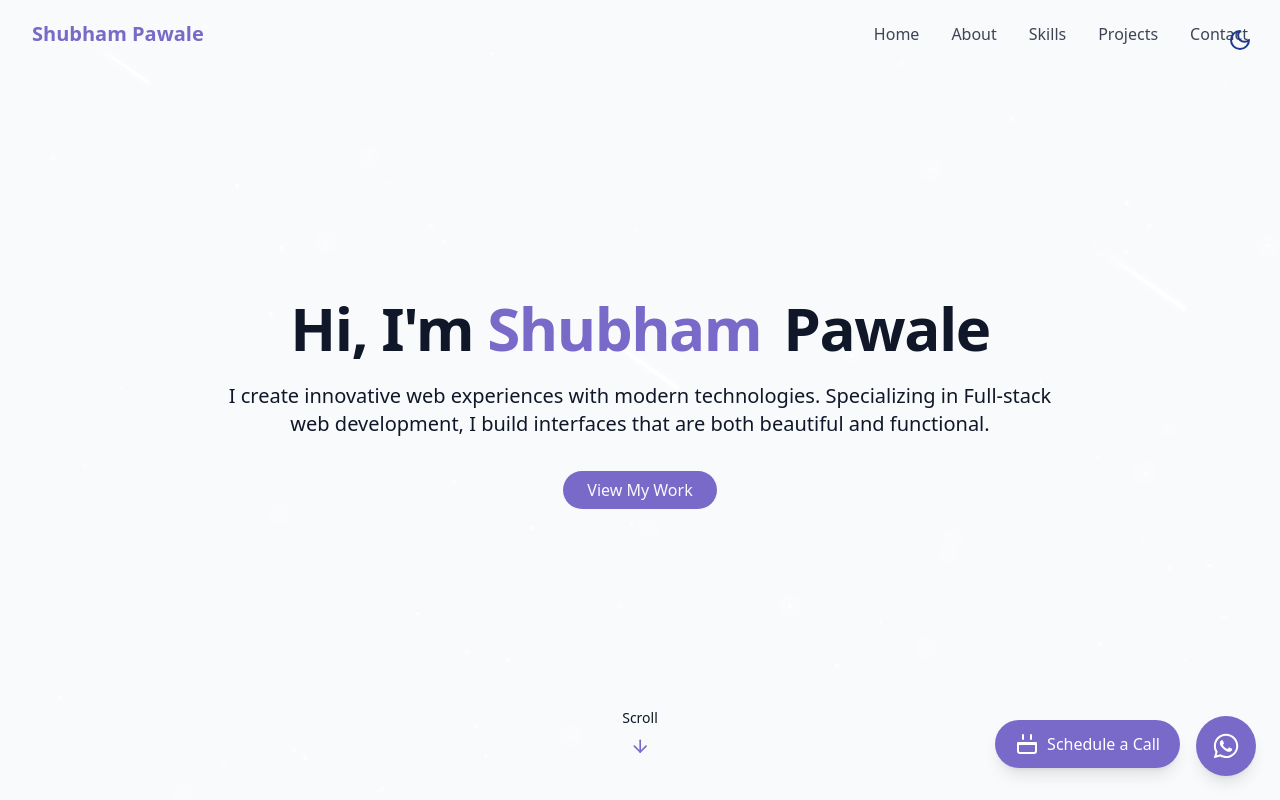
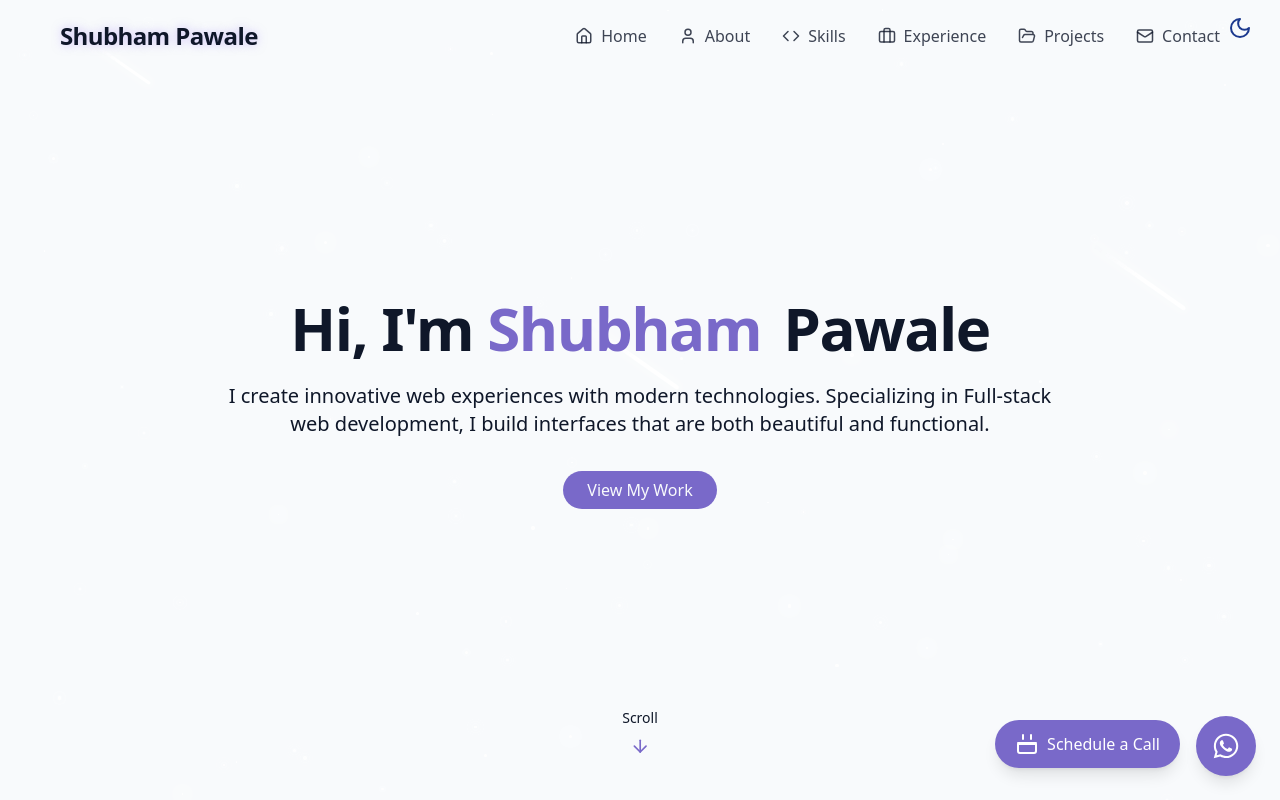
Before and after one commit to shubhampawale7/PortfolioWeb, a React (Vite) app: page / in a window 1280 px wide. Shown: the top 800 px of the page. Built offline with nearby package versions, Linux system fonts and the light colour scheme.

Commit message:
feat: Enhance Navbar with icons and improve layout; update TestimonialCarousel to remove unused photos and enhance styling; adjust ThemeToggle button position; modify Home component for better layout

```diff
--- a/src/components/Navbar.jsx
+++ b/src/components/Navbar.jsx
@@ -1,13 +1,39 @@
 import { cn } from "@/lib/utils";
-import { Menu, X } from "lucide-react";
+import {
+  Menu,
+  X,
+  Home,
+  User,
+  Code,
+  FolderOpen,
+  Mail,
+  Briefcase,
+} from "lucide-react";
 import { useEffect, useState } from "react";
 
 const navItems = [
-  { name: "Home", href: "#hero" },
-  { name: "About", href: "#about" },
-  { name: "Skills", href: "#skills" },
-  { name: "Projects", href: "#projects" },
-  { name: "Contact", href: "#contact" },
+  { name: "Home", href: "#hero", icon: <Home size={18} className="mr-2" /> },
+  { name: "About", href: "#about", icon: <User size={18} className="mr-2" /> },
+  {
+    name: "Skills",
+    href: "#skills",
+    icon: <Code size={18} className="mr-2" />,
+  },
+  {
+    name: "Experience",
+    href: "#experience",
+    icon: <Briefcase size={18} className="mr-2" />,
+  },
+  {
+    name: "Projects",
+    href: "#projects",
+    icon: <FolderOpen size={18} className="mr-2" />,
+  },
+  {
+    name: "Contact",
+    href: "#contact",
+    icon: <Mail size={18} className="mr-2" />,
+  },
 ];
 
 export const Navbar = () => {
@@ -16,56 +42,60 @@ export const Navbar = () => {
 
   useEffect(() => {
     const handleScroll = () => {
-      setIsScrolled(window.screenY > 10);
+      setIsScrolled(window.scrollY > 10);
     };
 
     window.addEventListener("scroll", handleScroll);
     return () => window.removeEventListener("scroll", handleScroll);
   }, []);
+
   return (
     <nav
       className={cn(
         "fixed w-full z-40 transition-all duration-300",
-        isScrolled ? "py-3 bg-background/80 backdrop-blur-md shadow-xs" : "py-5"
+        isScrolled
+          ? "py-3 bg-background/70 backdrop-blur-lg shadow-md border-b border-border"
+          : "py-5"
       )}
     >
-      <div className="container flex items-center justify-between">
+      <div className="container flex items-center justify-between px-4 md:px-15">
         <a
-          className="text-xl font-bold text-primary flex items-center"
+          className="text-2xl font-bold text-primary flex items-center"
           href="#hero"
         >
-          <span className="relative z-10">
-            <span className="text-glow text-foreground"> </span> Shubham Pawale
+          <span className="relative z-10 tracking-tight">
+            <span className="text-glow text-foreground">Shubham Pawale</span>
           </span>
         </a>
 
-        {/* desktop nav */}
-        <div className="hidden md:flex space-x-8">
+        {/* Desktop Nav */}
+        <div className="hidden md:flex space-x-8 items-center">
           {navItems.map((item, key) => (
             <a
               key={key}
               href={item.href}
-              className="text-foreground/80 hover:text-primary transition-colors duration-300"
+              className="flex items-center text-foreground/80 hover:text-primary transition-colors duration-300 font-medium"
             >
+              {item.icon}
               {item.name}
             </a>
           ))}
         </div>
 
-        {/* mobile nav */}
-
+        {/* Mobile Menu Button */}
         <button
           onClick={() => setIsMenuOpen((prev) => !prev)}
-          className="md:hidden p-2 text-foreground z-50 mr-5 "
+          className="md:hidden pr-15 text-foreground z-50"
           aria-label={isMenuOpen ? "Close Menu" : "Open Menu"}
         >
-          {isMenuOpen ? <X size={24} /> : <Menu size={24} />}{" "}
+          {isMenuOpen ? <X size={24} /> : <Menu size={24} />}
         </button>
 
+        {/* Mobile Overlay Menu */}
         <div
           className={cn(
-            "fixed inset-0 bg-background/95 backdroup-blur-md z-40 flex flex-col items-center justify-center",
-            "transition-all duration-300 md:hidden ",
+            "fixed inset-0 bg-background/95 backdrop-blur-md z-40 flex flex-col items-center justify-center",
+            "transition-all duration-300 md:hidden",
             isMenuOpen
               ? "opacity-100 pointer-events-auto"
               : "opacity-0 pointer-events-none"
@@ -76,9 +106,10 @@ export const Navbar = () => {
               <a
                 key={key}
                 href={item.href}
-                className="text-foreground/80 hover:text-primary transition-colors duration-300"
+                className="flex items-center text-foreground/80 hover:text-primary transition-colors duration-300"
                 onClick={() => setIsMenuOpen(false)}
               >
+                {item.icon}
                 {item.name}
               </a>
             ))}
--- a/src/components/TestimonialCarousel.jsx
+++ b/src/components/TestimonialCarousel.jsx
@@ -7,42 +7,36 @@ const testimonials = [
   {
     name: "Alice Johnson",
     role: "Product Manager",
-    photo: "https://randomuser.me/api/portraits/women/44.jpg",
     quote:
       "Working with Shubham was a game-changer. His dedication and expertise took our project to the next level!",
   },
   {
     name: "Mark Thompson",
     role: "CEO at InnovateX",
-    photo: "https://randomuser.me/api/portraits/men/36.jpg",
     quote:
       "Shubham’s code quality and problem-solving skills are outstanding. Highly recommended!",
   },
   {
     name: "Sophie Lee",
     role: "Freelance Designer",
-    photo: "https://randomuser.me/api/portraits/women/65.jpg",
     quote:
       "A true professional who always delivers on time. Loved collaborating on creative projects.",
   },
   {
     name: "John Doe",
     role: "Marketing Specialist",
-    photo: "https://randomuser.me/api/portraits/men/22.jpg",
     quote:
       "Exceptional work ethic and great communication throughout the project.",
   },
   {
     name: "Jane Smith",
     role: "UX Researcher",
-    photo: "https://randomuser.me/api/portraits/women/33.jpg",
     quote:
       "Delivered outstanding designs that truly enhanced the user experience.",
   },
   {
     name: "David Kim",
     role: "CTO at TechSphere",
-    photo: "https://randomuser.me/api/portraits/men/55.jpg",
     quote: "Reliable and skilled developer who meets deadlines consistently.",
   },
 ];
@@ -53,7 +47,6 @@ const AUTO_SCROLL_INTERVAL = 6000;
 export const TestimonialCarousel = () => {
   const [page, setPage] = useState(0);
   const totalPages = Math.ceil(testimonials.length / TESTIMONIALS_PER_PAGE);
-  const containerRef = useRef(null);
   const intervalRef = useRef(null);
   const [isHovered, setIsHovered] = useState(false);
 
@@ -65,14 +58,12 @@ export const TestimonialCarousel = () => {
     setPage((prev) => (prev - 1 + totalPages) % totalPages);
   };
 
-  // Swipe handling
   const swipeHandlers = useSwipeable({
     onSwipedLeft: () => nextPage(),
     onSwipedRight: () => prevPage(),
     trackMouse: true,
   });
 
-  // Auto-scroll
   useEffect(() => {
     if (!isHovered) {
       intervalRef.current = setInterval(nextPage, AUTO_SCROLL_INTERVAL);
@@ -88,10 +79,9 @@ export const TestimonialCarousel = () => {
   return (
     <section
       id="testimonials"
-      className="py-24 px-4 relative"
+      className="py-24 px-4 relative bg-background"
       onMouseEnter={() => setIsHovered(true)}
       onMouseLeave={() => setIsHovered(false)}
-      ref={containerRef}
     >
       <div className="container mx-auto max-w-5xl" {...swipeHandlers}>
         <h2 className="text-3xl md:text-4xl font-bold mb-4 text-center">
@@ -112,28 +102,22 @@ export const TestimonialCarousel = () => {
             transition={{ duration: 0.5 }}
             className="grid grid-cols-1 md:grid-cols-2 lg:grid-cols-3 gap-8"
           >
-            {currentTestimonials.map(({ name, role, photo, quote }, i) => (
+            {currentTestimonials.map(({ name, role, quote }, i) => (
               <motion.div
                 key={i}
-                className="group bg-card rounded-lg overflow-hidden shadow-xs p-6 flex flex-col justify-between"
+                className="bg-card border border-border rounded-xl p-6 shadow-md relative flex flex-col justify-between group"
                 whileHover={{ scale: 1.02 }}
                 transition={{ type: "spring", stiffness: 200 }}
               >
-                <p className="text-muted-foreground text-sm italic mb-6">
-                  “{quote}”
+                <p className="text-muted-foreground text-sm italic mb-6 relative z-10">
+                  <span className="text-4xl text-primary absolute top-[-10px] left-[-10px] opacity-20">
+                    “
+                  </span>
+                  {quote}
                 </p>
-                <div className="flex items-center gap-4 mt-auto pt-4 border-t">
-                  <img
-                    src={photo}
-                    alt={name}
-                    className="w-12 h-12 rounded-full object-cover border-2 border-primary"
-                  />
-                  <div>
-                    <p className="font-semibold text-sm text-foreground">
-                      {name}
-                    </p>
-                    <p className="text-xs text-muted-foreground">{role}</p>
-                  </div>
+                <div className="mt-auto pt-4 border-t text-sm text-foreground">
+                  <p className="font-semibold">{name}</p>
+                  <p className="text-muted-foreground text-xs">{role}</p>
                 </div>
               </motion.div>
             ))}
--- a/src/components/ThemeToggle.jsx
+++ b/src/components/ThemeToggle.jsx
@@ -32,7 +32,7 @@ export const ThemeToggle = () => {
     <button
       onClick={toggleTheme}
       className={cn(
-        "fixed top-5 right-5 z-50 p-2 rounded-full transition-colors duration-300",
+        "fixed top-2 right-5 z-50 p-2 rounded-full transition-colors duration-300",
         "focus:outline-hidden"
       )}
       aria-label="Toggle dark mode"
--- a/src/pages/Home.jsx
+++ b/src/pages/Home.jsx
@@ -21,7 +21,7 @@ import { ScheduleCall } from "../components/ScheduleCall";
 
 export const Home = () => {
   return (
-    <div className="min-h-screen bg-background text-foreground overflow-x-hidden">
+    <div className="relative min-h-screen bg-background text-foreground overflow-x-hidden">
       {/* Theme Toggle */}
       <ThemeToggle />
 
```
